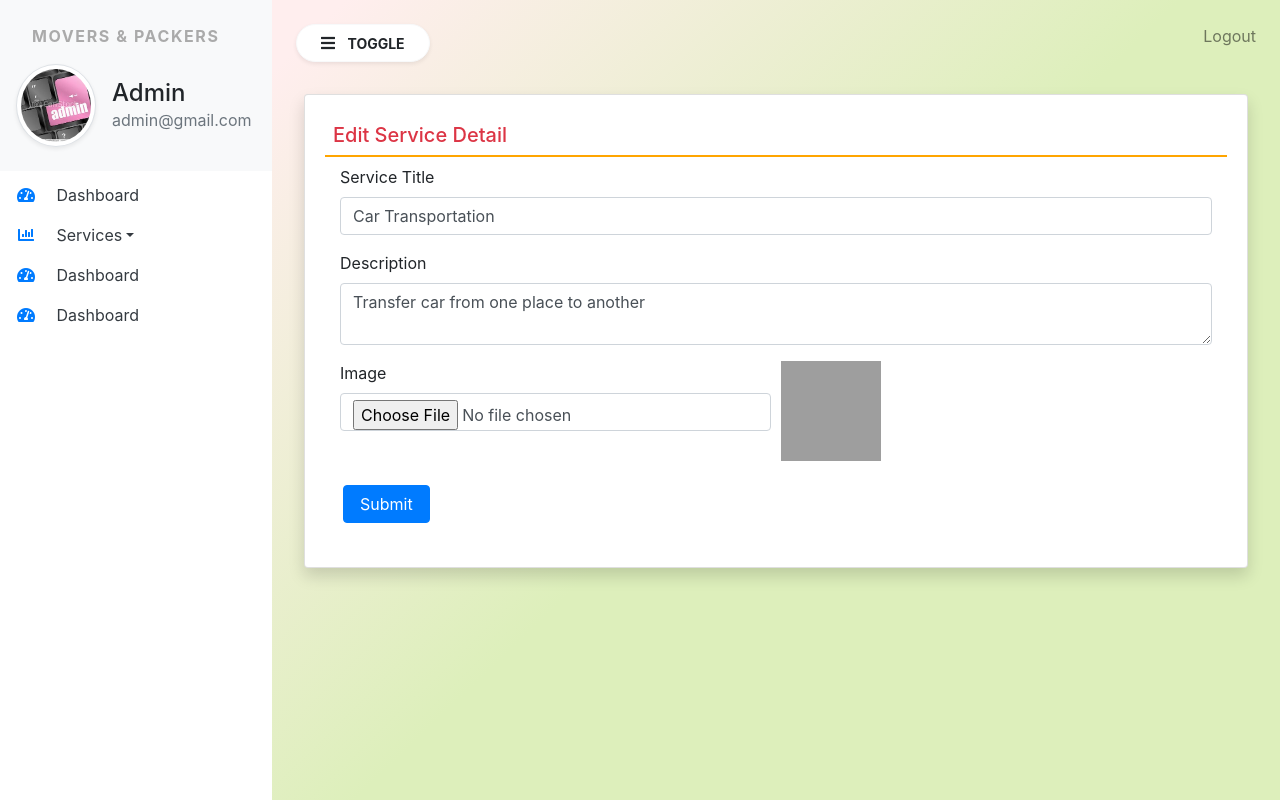
After one commit to YASHBHATTER/MoversAndPackers, a Django app: page /edit_service/2 in a window 1280 px wide. The commit adds this page. Run offline with Django 3.2, Linux system fonts and the light colour scheme; a user stored in the database is signed in; data comes from the database, SQL or seed files in the repository; both versions use the stored data as it was after the commit; some libraries are stand-ins or nearby versions; grey boxes are pictures that could not be loaded.

Commit message:
Making ManageServices Page

```diff
--- a/MoversAndPackers/urls.py
+++ b/MoversAndPackers/urls.py
@@ -27,5 +27,8 @@ urlpatterns = [
     path('admin_home',admin_home,name="admin_home"),
     path('logout',Logout,name="logout"),
     path('add_services',add_services,name="add_services"),
+    path('manage_services',manage_services,name="manage_services"),
+    path('edit_service/<int:pid>',edit_service,name="edit_service"),
+    path('delete_service/<int:pid>',delete_service,name="delete_service"),
 
 ]+static(settings.MEDIA_URL,document_root=settings.MEDIA_ROOT)
--- a/moverspackers/templates/admin_base.html
+++ b/moverspackers/templates/admin_base.html
@@ -12,6 +12,36 @@
   <link rel="stylesheet" href="{% static 'css/sidebar.css' %}">
   <script src="{% static 'js/sidebar.js' %}"></script>
   <link rel="stylesheet" href="https://use.fontawesome.com/releases/v5.7.0/css/all.css" integrity="sha384-lZN37f5QGtY3VHgisS14W3ExzMWZxybE1SJSEsQp9S+oqd12jhcu+A56Ebc1zFSJ" crossorigin="anonymous">
+
+    <!-- DATA TABLE START -->
+<script src="https://code.jquery.com/jquery-3.5.1.js"> </script>
+<script src="https://cdn.datatables.net/1.11.4/js/jquery.dataTables.min.js"></script>
+<script src="https://cdn.datatables.net/buttons/2.2.2/js/dataTables.buttons.min.js"></script>
+<script src="https://cdnjs.cloudflare.com/ajax/libs/jszip/3.1.3/jszip.min.js"></script>
+<script src="https://cdnjs.cloudflare.com/ajax/libs/pdfmake/0.1.53/pdfmake.min.js"></script>
+<script src="https://cdnjs.cloudflare.com/ajax/libs/pdfmake/0.1.53/vfs_fonts.js"></script>
+<script src="https://cdn.datatables.net/buttons/2.2.2/js/buttons.html5.min.js"></script>
+
+<link rel="stylesheet" href="https://cdn.datatables.net/1.11.4/css/jquery.dataTables.min.css">
+<link rel="stylesheet" href="https://cdn.datatables.net/buttons/2.2.2/css/buttons.dataTables.min.css">
+
+<script>
+    $(document).ready(function() {
+    $('#example').DataTable( {
+        dom: 'Bfrtip',
+        buttons: [
+            'copyHtml5',
+            'excelHtml5',
+            'csvHtml5',
+            'pdfHtml5'
+        ]
+    } );
+} );
+</script>
+
+    <!-- DATA TABLE END -->
+
+
  <title>Moers and packers</title>
 
 
@@ -43,7 +73,7 @@
                     Services</a>
                 <div class="dropdown-menu">
                     <a class="dropdown-item" href="{% url 'add_services' %}">Add Services </a>
-                    <a class="dropdown-item" href="">Manage Services </a>
+                    <a class="dropdown-item" href="{% url 'manage_services' %}">Manage Services </a>
 
                 </div>
             </li>
--- /dev/null
+++ b/moverspackers/templates/edit_service.html
@@ -0,0 +1,68 @@
+{% extends 'admin_base.html' %}
+{% block main %}
+
+<div class="card shadow m-2">
+    <div class="card-body">
+        <h5 class="p-2 text-danger" style="border-bottom: 2px solid orange;">Edit Service Detail</h5>
+
+        <div class="container-fluid">
+            <form  method="post" enctype="multipart/form-data">
+                {% csrf_token %}
+                <div class="form-row">
+                    <div class="col-sm-12">
+                        <div class="form-group">
+                            <label>Service Title</label>
+                            <input type="text" name="servicetitle" class="form-control" placeholder="Service Title" value="{{service.title}}">
+
+                        </div>
+                    </div>
+
+                    <div class="col-sm-12">
+                        <div class="form-group">
+                            <label>Description</label>
+                            <textarea name="description" class="form-control" placeholder="Description">{{service.description}}</textarea>
+
+                        </div>
+                    </div>
+
+                    <div class="col-sm-6">
+                        <div class="form-group">
+                            <label>Image</label>
+                            <input type="file" name="image" class="form-control">
+
+                        </div>
+                    </div>
+
+                    <div class="col-sm-6">
+                        <div class="form-group">
+                            <img src="{{service.image.url}}" height="100" width="100">
+
+
+
+                        </div>
+                    </div>
+
+                    <input type="submit" value="Submit" class="m-2 px-3 btn btn-primary">
+
+                </div>
+            </form>
+        </div>
+
+    </div>
+</div>
+
+{% if error == 'no' %}
+<script>
+    alert("Service detail has been updated");
+    window.location = ('{% url "manage_services" %}');
+
+</script>
+{% endif %}
+{% if error == 'yes' %}
+<script>
+    alert("Invalid")
+</script>
+{% endif %}
+
+
+{% endblock %}
--- a/moverspackers/templates/index.html
+++ b/moverspackers/templates/index.html
@@ -11,10 +11,10 @@
 
     <div class="carousel-inner">
         <div class="carousel-item active">
-            <img src="" alt="" width="100%" height="500">
+            <img src="{% static 'images/home1.jpg' %}" alt="" width="100%" height="500">
         </div>
         <div class="carousel-item">
-            <img src="" alt="" width="100%" height="500">
+            <img src="{% static 'images/home2.jpg' %}" alt="" width="100%" height="500">
         </div>
     </div>
 
--- a/moverspackers/views.py
+++ b/moverspackers/views.py
@@ -47,3 +47,42 @@ def add_services(request):
         except:
             error="yes"
     return render(request,'add_services.html',locals())
+
+def manage_services(request):
+    if not request.user.is_authenticated:
+        return redirect('admin_login')
+    services = Services.objects.all()
+
+    return render(request,'manage_services.html',locals())
+
+def edit_service(request,pid):
+    if not request.user.is_authenticated:
+        return redirect('admin_login')
+    error = ""
+    service = Services.objects.get(id = pid)
+    if request.method == "POST":
+        st = request.POST['servicetitle']
+        des = request.POST['description']
+
+
+        service.title = st
+        service.description = des
+
+        try:
+            service.save()
+            error = "no"
+        except:
+            error = "yes"
+        try:
+            image = request.FILES['image']
+            service.image = image
+            service.save()
+        except:
+            pass
+
+    return render(request,'edit_service.html',locals())
+
+def delete_service(request,pid):
+    service = Services.objects.get(id = pid)
+    service.delete()
+    return redirect('manage_services')
```
Also changed, not shown: moverspackers/templates/manage_services.html (added, +52 -0 lines), db.sqlite3, moverspackers/static/images/home1.jpg (added), moverspackers/static/images/home2.jpg (added).
